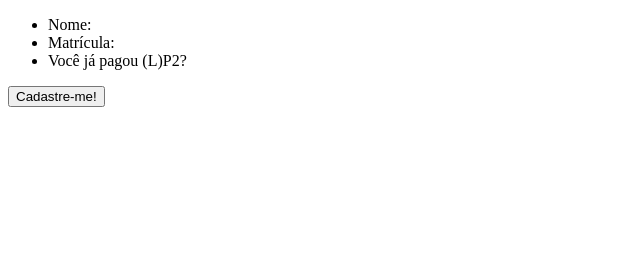
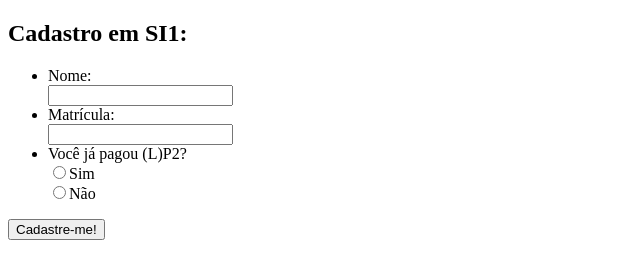
Before and after one commit to erickalc/si1-lab1-3, a plain HTML site: page estatica-simples/cadastrar.html in a window 1280 px wide. Shown: the whole page, without its empty margins (0-640 px from the left). Drawn offline with Linux system fonts and the light colour scheme.

Commit message:
adicionado pagina cadastro

```diff
--- a/estatica-simples/cadastrar.html
+++ b/estatica-simples/cadastrar.html
@@ -3,12 +3,20 @@
 	<meta http-equiv="Content-Type" content="text/html; charset=utf-8">
 </head>
 <body>
+	<h2>Cadastro em SI1:</h2>
 	<ul>
-<li>Nome:
+		<li>
+			Nome:<br>
+			<input type="text" name="nome" />
 		</li>
-<li>Matrícula:
+		<li>
+			Matrícula:<br>
+			<input type="text" name="matricula" />
 		</li>
-<li>Você já pagou (L)P2?
+		<li>
+			Você já pagou (L)P2?<br>
+			<input type="radio" name="pagou" value="sim">Sim</input><br>
+			<input type="radio" name="pagou" value="nao">Não</input><br>
 		</li>
 	</ul>
 	<button button-Type="button">Cadastre-me!</button>
```
Lines whose indentation alone changed are shown as unchanged.
